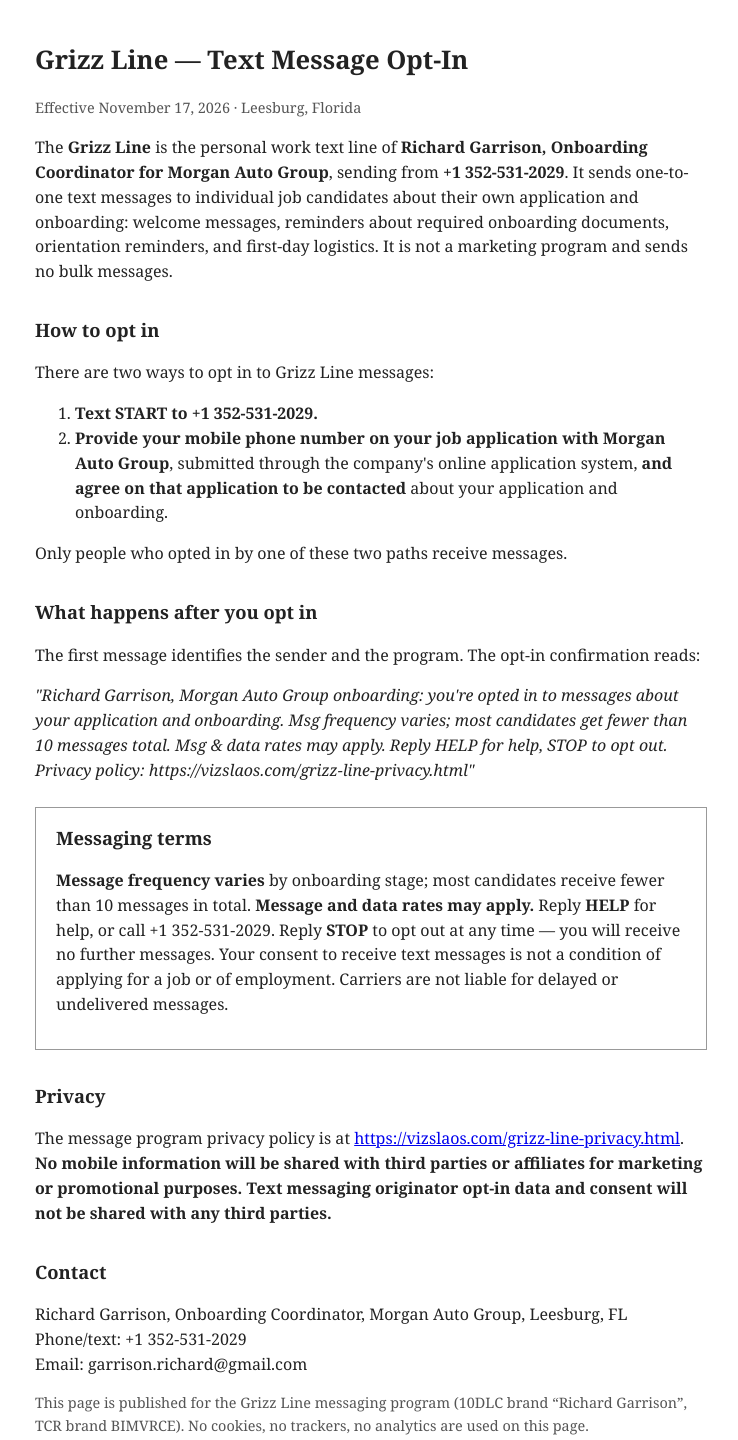
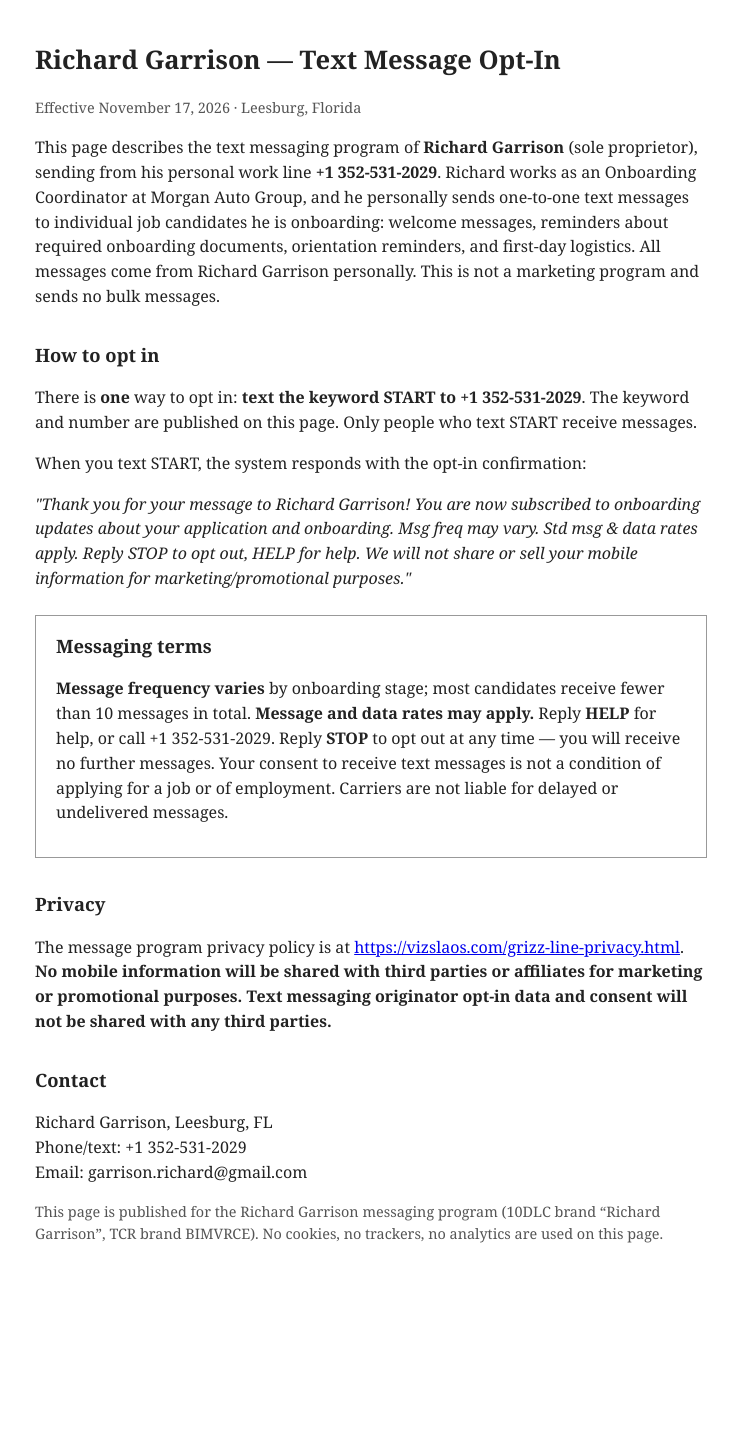
Before and after one commit to garrisonr/vizsla-website, a plain HTML site: page grizz-line-optin.html in a window 1280 px wide. Shown: the whole page, without its empty margins (269-1007 px from the left). After the commit the page ends 1285 px from the top, so only its background shows below. Drawn offline with Linux system fonts and the light colour scheme.

Commit message:
Rebrand Grizz Line opt-in page to Richard Garrison, single keyword opt-in

```diff
--- a/grizz-line-optin.html
+++ b/grizz-line-optin.html
@@ -3,7 +3,7 @@
 <head>
 <meta charset="utf-8">
 <meta name="viewport" content="width=device-width, initial-scale=1">
-<title>Grizz Line — Text Message Opt-In</title>
+<title>Richard Garrison — Text Message Opt-In</title>
 <style>
   body { font-family: Georgia, 'Times New Roman', serif; max-width: 42rem; margin: 2.5rem auto; padding: 0 1.25rem; line-height: 1.55; color: #222; }
   h1 { font-size: 1.6rem; } h2 { font-size: 1.15rem; margin-top: 2rem; }
@@ -13,45 +13,38 @@
 </head>
 <body>
 
-<h1>Grizz Line — Text Message Opt-In</h1>
+<h1>Richard Garrison — Text Message Opt-In</h1>
 <p class="small">Effective November 17, 2026 · Leesburg, Florida</p>
 
-<p>The <strong>Grizz Line</strong> is the personal work text line of <strong>Richard
-Garrison, Onboarding Coordinator for Morgan Auto Group</strong>, sending from
-<strong>+1 352-531-2029</strong>. It sends one-to-one text messages to individual
-job candidates about their own application and onboarding: welcome messages,
-reminders about required onboarding documents, orientation reminders, and
-first-day logistics. It is not a marketing program and sends no bulk messages.</p>
+<p>This page describes the text messaging program of <strong>Richard
+Garrison</strong> (sole proprietor), sending from his personal work line
+<strong>+1 352-531-2029</strong>. Richard works as an Onboarding Coordinator
+at Morgan Auto Group, and he personally sends one-to-one text messages to
+individual job candidates he is onboarding: welcome messages, reminders
+about required onboarding documents, orientation reminders, and first-day
+logistics. All messages come from Richard Garrison personally. This is not
+a marketing program and sends no bulk messages.</p>
 
 <h2>How to opt in</h2>
-<p>There are two ways to opt in to Grizz Line messages:</p>
-<ol>
-<li><strong>Text START to +1 352-531-2029.</strong></li>
-<li><strong>Provide your mobile phone number on your job application with
-Morgan Auto Group</strong>, submitted through the company's online application
-system, <strong>and agree on that application to be contacted</strong> about
-your application and onboarding.</li>
-</ol>
-<p>Only people who opted in by one of these two paths receive messages.</p>
-
-<h2>What happens after you opt in</h2>
-<p>The first message identifies the sender and the program. The opt-in
-confirmation reads:</p>
-<p><em>"Richard Garrison, Morgan Auto Group onboarding: you're opted in to
-messages about your application and onboarding. Msg frequency varies; most
-candidates get fewer than 10 messages total. Msg &amp; data rates may apply.
-Reply HELP for help, STOP to opt out. Privacy policy:
-https://vizslaos.com/grizz-line-privacy.html"</em></p>
+<p>There is <strong>one</strong> way to opt in: <strong>text the keyword
+START to +1 352-531-2029</strong>. The keyword and number are published on
+this page. Only people who text START receive messages.</p>
+<p>When you text START, the system responds with the opt-in confirmation:</p>
+<p><em>"Thank you for your message to Richard Garrison! You are now
+subscribed to onboarding updates about your application and onboarding.
+Msg freq may vary. Std msg &amp; data rates apply. Reply STOP to opt out,
+HELP for help. We will not share or sell your mobile information for
+marketing/promotional purposes."</em></p>
 
 <div class="terms">
 <h2 style="margin-top:0">Messaging terms</h2>
 <p><strong>Message frequency varies</strong> by onboarding stage; most
 candidates receive fewer than 10 messages in total. <strong>Message and data
 rates may apply.</strong> Reply <strong>HELP</strong> for help, or call
-+1 352-531-2029. Reply <strong>STOP</strong> to opt out at any time — you will
-receive no further messages. Your consent to receive text messages is not a
-condition of applying for a job or of employment. Carriers are not liable for
-delayed or undelivered messages.</p>
++1 352-531-2029. Reply <strong>STOP</strong> to opt out at any time — you
+will receive no further messages. Your consent to receive text messages is
+not a condition of applying for a job or of employment. Carriers are not
+liable for delayed or undelivered messages.</p>
 </div>
 
 <h2>Privacy</h2>
@@ -62,13 +55,13 @@ for marketing or promotional purposes. Text messaging originator opt-in data
 and consent will not be shared with any third parties.</strong></p>
 
 <h2>Contact</h2>
-<p>Richard Garrison, Onboarding Coordinator, Morgan Auto Group, Leesburg, FL<br>
+<p>Richard Garrison, Leesburg, FL<br>
 Phone/text: +1 352-531-2029<br>
 Email: garrison.richard@gmail.com</p>
 
-<p class="small">This page is published for the Grizz Line messaging program
-(10DLC brand “Richard Garrison”, TCR brand BIMVRCE). No cookies, no trackers,
-no analytics are used on this page.</p>
+<p class="small">This page is published for the Richard Garrison messaging
+program (10DLC brand “Richard Garrison”, TCR brand BIMVRCE). No cookies, no
+trackers, no analytics are used on this page.</p>
 
 </body>
 </html>
```
